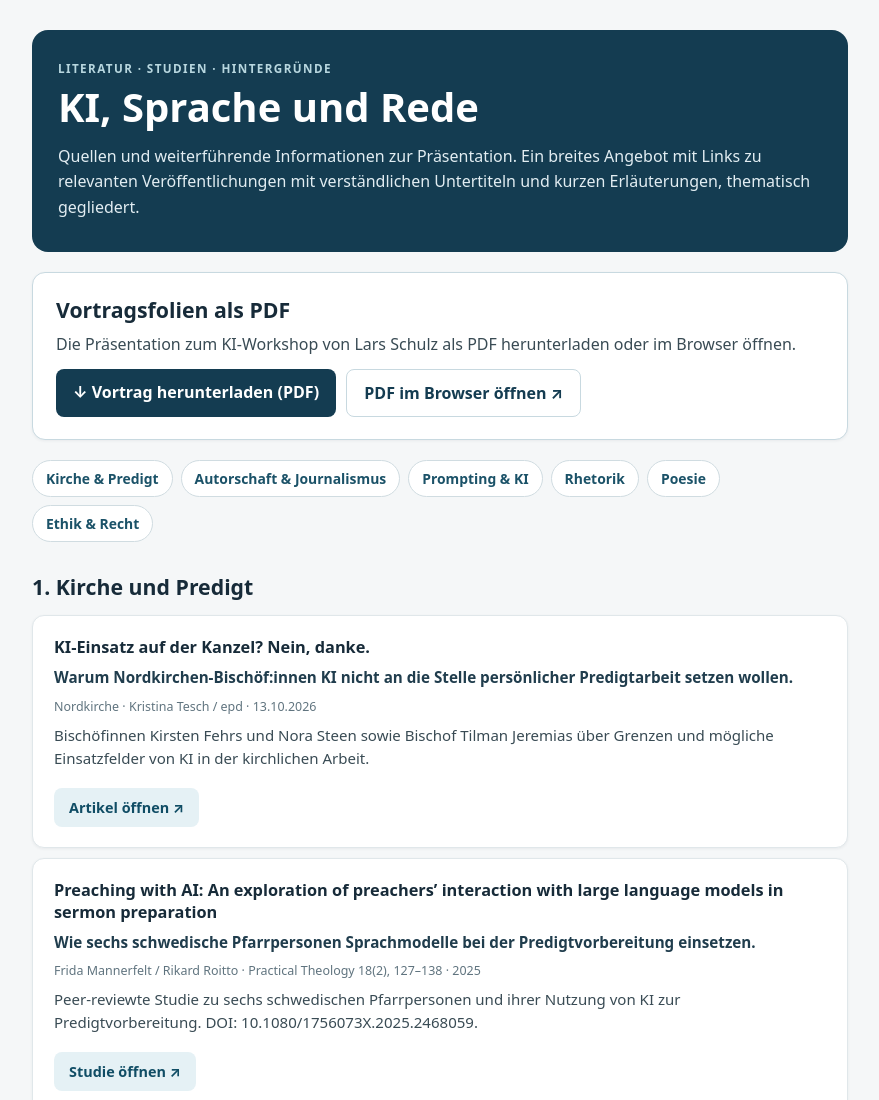
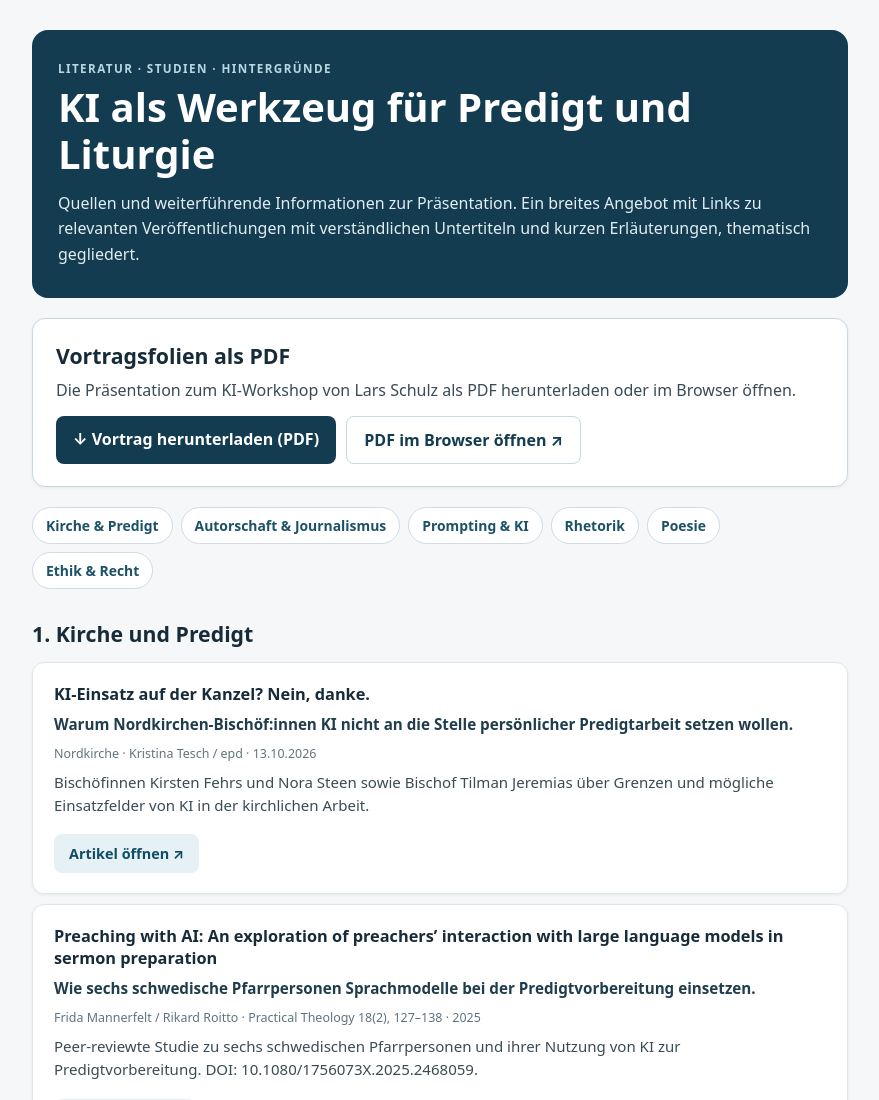
Before and after one commit to larsamapparat/Quellen-KI-Workshop, a plain HTML site: page index.html in a window 1280 px wide. Shown: the top 1100 px of the page, without its empty margins (200-1079 px from the left). Drawn offline with Linux system fonts and the light colour scheme.

Commit message:
Update index.html

```diff
--- a/index.html
+++ b/index.html
@@ -15,7 +15,7 @@ article h4{font-size:1.02rem;line-height:1.35;margin:0 0 8px}.subtitle{font-size
 </style>
 </head>
 <body><main>
-<header><div class="eyebrow">Literatur · Studien · Hintergründe</div><h1>KI, Sprache und Rede</h1><p>Quellen und weiterführende Informationen zur Präsentation. Ein breites Angebot mit Links zu relevanten Veröffentlichungen mit verständlichen Untertiteln und kurzen Erläuterungen, thematisch gegliedert.</p></header>
+<header><div class="eyebrow">Literatur · Studien · Hintergründe</div><h1>KI als Werkzeug für Predigt und Liturgie</h1><p>Quellen und weiterführende Informationen zur Präsentation. Ein breites Angebot mit Links zu relevanten Veröffentlichungen mit verständlichen Untertiteln und kurzen Erläuterungen, thematisch gegliedert.</p></header>
 <section class="download-panel" aria-labelledby="vortrag-download"><h2 id="vortrag-download">Vortragsfolien als PDF</h2><p>Die Präsentation zum KI-Workshop von Lars Schulz als PDF herunterladen oder im Browser öffnen.</p><div class="download-actions"><a class="download-primary" href="ZfGP_KI_Vortrag_Schulz.pdf" download="ZfGP_KI_Vortrag_Schulz.pdf" type="application/pdf">↓ Vortrag herunterladen (PDF)</a><a class="download-secondary" href="ZfGP_KI_Vortrag_Schulz.pdf" target="_blank" rel="noopener noreferrer" type="application/pdf">PDF im Browser öffnen ↗</a></div></section>
 <nav aria-label="Themen"><a href="#kirche">Kirche &amp; Predigt</a><a href="#journalismus">Autorschaft &amp; Journalismus</a><a href="#prompting">Prompting &amp; KI</a><a href="#rhetorik">Rhetorik</a><a href="#poesie">Poesie</a><a href="#ethik">Ethik &amp; Recht</a></nav>
 <section id="kirche"><h2>1. Kirche und Predigt</h2>
```
